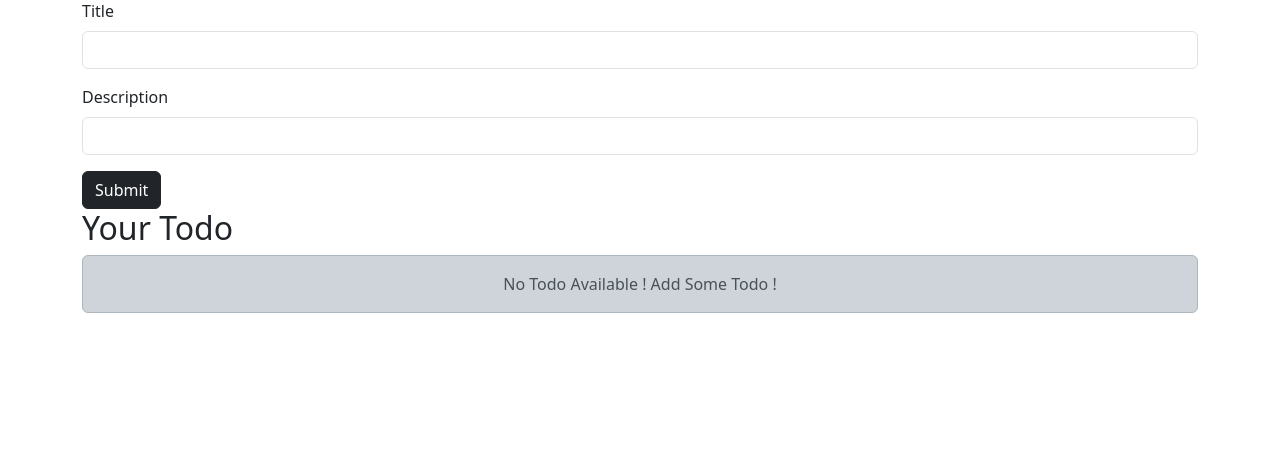
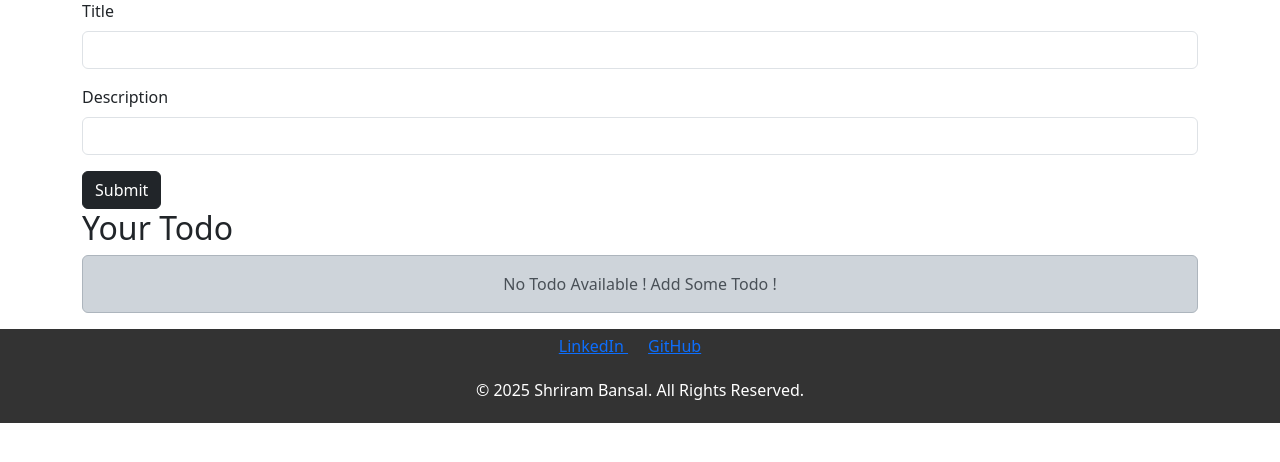
Before and after one commit to shrirambansal/Todoapp, a Flask app: page / in a window 1280 px wide. Shown: the part 57-519 px from the top of the page. Run offline with Flask 3, Linux system fonts and the light colour scheme; data that the repository does not hold is empty.

Commit message:
add footer

```diff
--- a/templates/base.html
+++ b/templates/base.html
@@ -6,6 +6,48 @@
     <title>Todo</title>
     <link href="https://cdn.jsdelivr.net/npm/bootstrap@5.3.3/dist/css/bootstrap.min.css" rel="stylesheet" integrity="sha384-QWTKZyjpPEjISv5WaRU9OFeRpok6YctnYmDr5pNlyT2bRjXh0JMhjY6hW+ALEwIH" crossorigin="anonymous">
   </head>
+  <style>
+
+  footer {
+
+  background-color: #333;
+  color: white;
+  padding: 5px 5px;
+  text-align: center;
+  }
+  .social-links {
+    margin-top: 5px;
+  }
+
+  .social-links a {
+    color: white;
+    margin: 0 15px;
+    font-size: 1.5rem;
+    text-decoration: none;
+    transition: color 0.3s ease;
+  }
+
+  .social-links a:hover {
+    color: #3498db;
+  }
+
+  p {
+    font-size: 1rem;
+    margin-top: 20px;
+  }
+
+  a {
+    margin-right: 20px;
+    transition: color 0.3s;
+  }
+
+  @media (max-width: 768px) {
+    .social-links a {
+      font-size: 1.2rem;
+      margin: 0 10px;
+    }
+  }
+  </style>
   <body>
     <nav class="navbar navbar-expand-lg bg-body-tertiary">
         <div class="container-fluid">
@@ -30,7 +72,17 @@
       {% block body %}
 
       {% endblock body %}
-
+      <footer>
+        <div className="social-links">
+          <a href="https://www.linkedin.com/in/shrirambansal/" target="_blank" rel="noopener noreferrer">
+            LinkedIn
+          </a>
+          <a href="https://github.com/shrirambansal" target="_blank" rel="noopener noreferrer">
+            GitHub
+          </a>
+        </div>
+        <p>© 2025 Shriram Bansal. All Rights Reserved.</p>
+      </footer>
       <script src="https://cdn.jsdelivr.net/npm/bootstrap@5.3.3/dist/js/bootstrap.bundle.min.js" integrity="sha384-YvpcrYf0tY3lHB60NNkmXc5s9fDVZLESaAA55NDzOxhy9GkcIdslK1eN7N6jIeHz" crossorigin="anonymous"></script>
     </body>
   </html>
```
